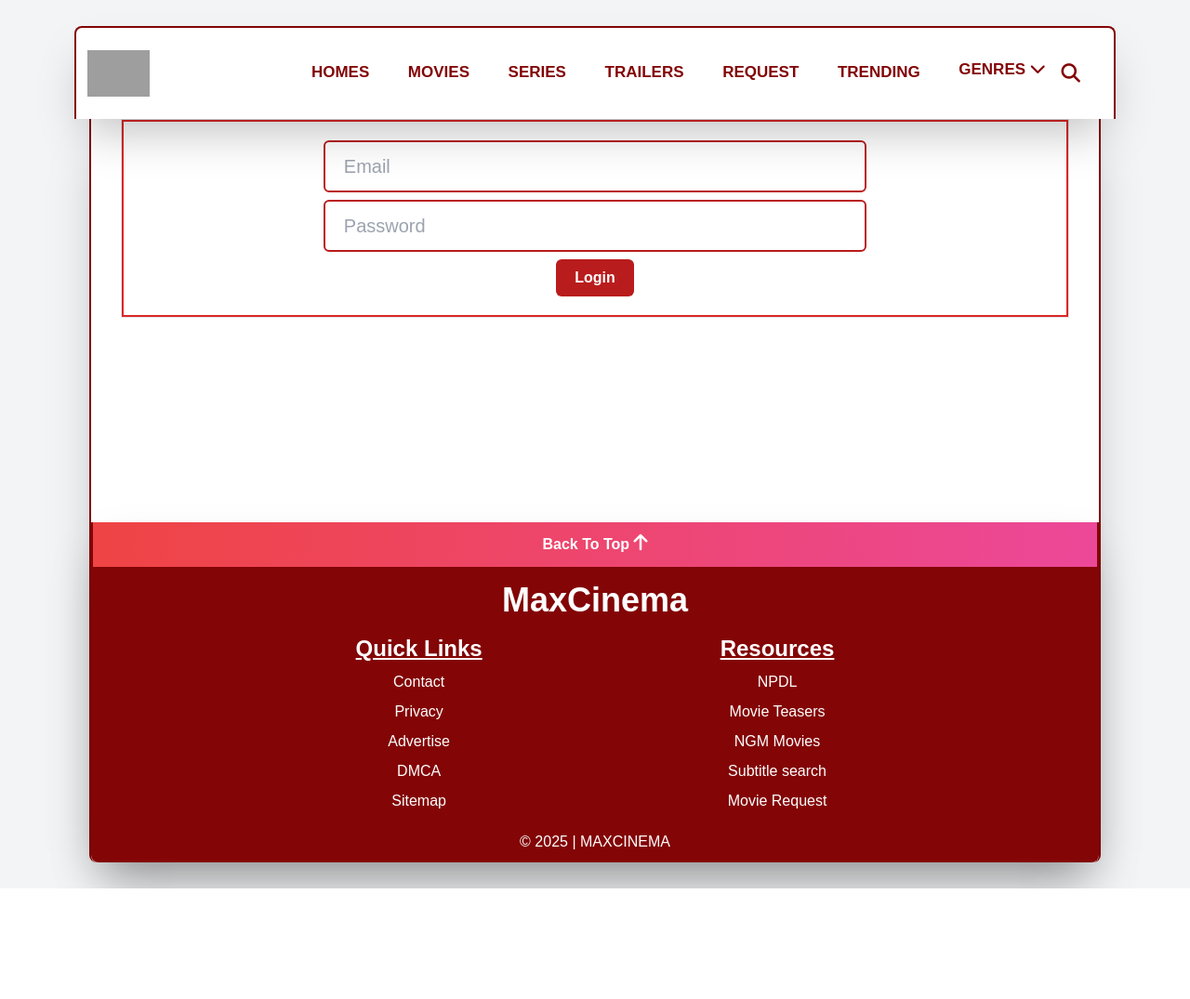
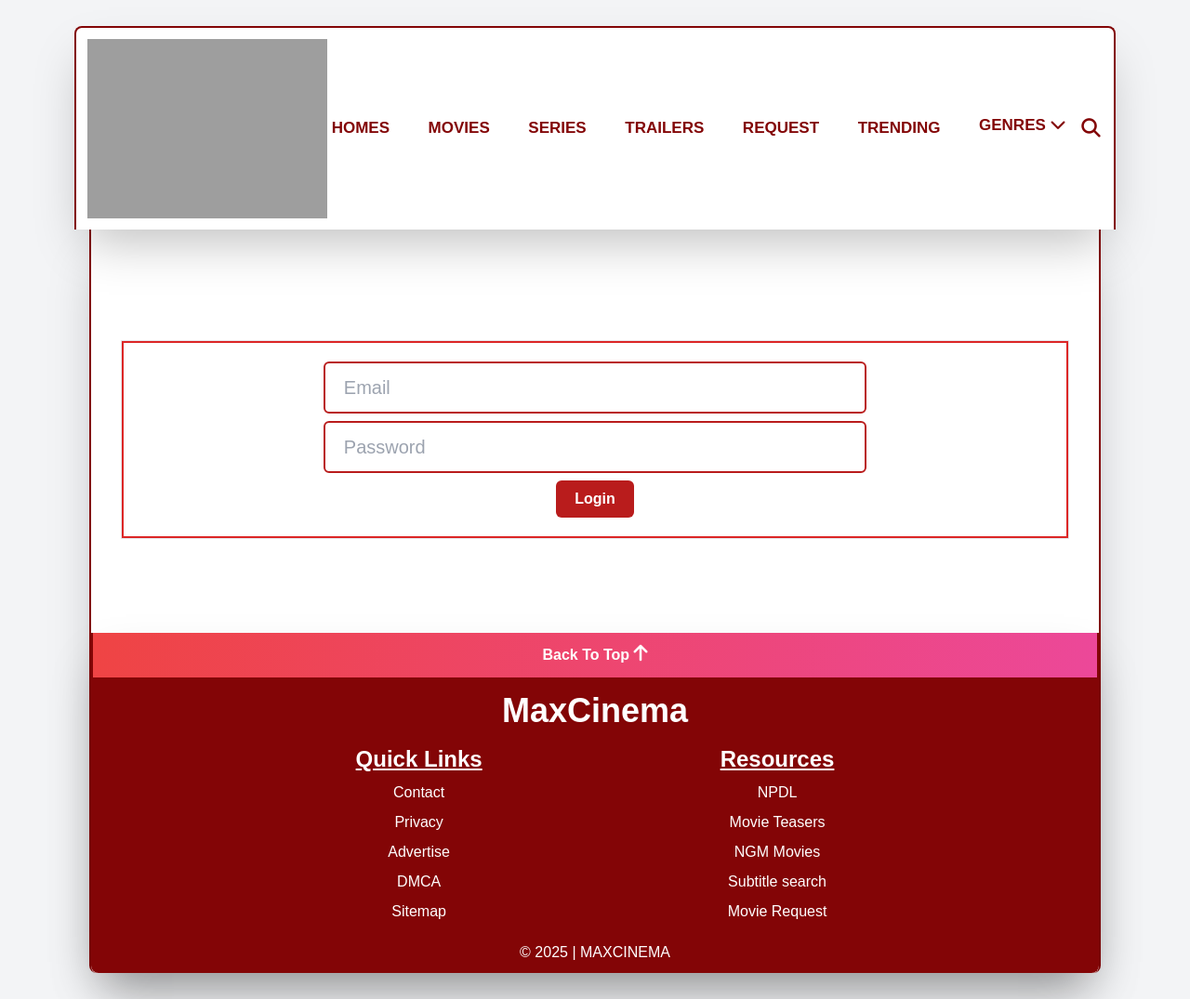
Before and after one commit to Ifeanyi-design/maxcinema, a Flask app: a page that uses app/templates/header.html in a window 1280 px wide. Shown: the whole page at 93% size. Before the commit the page ends 956 px from the top, so only its background shows below. Run offline with Flask 3, Linux system fonts and the light colour scheme; some libraries are stand-ins or nearby versions; grey boxes are pictures that could not be loaded.

Commit message:
Update header.html

```diff
--- a/app/templates/header.html
+++ b/app/templates/header.html
@@ -6,9 +6,12 @@
 
         <a href="{{ url_for('main.index') }}" class="flex items-center">
             <div id="logo" class="left-0">
-                <img src="https://i.imgur.com/UlSeHMa.png" alt="MaxCinema" style="height: 50px; width: auto;">
+                <img src="https://i.imgur.com/UlSeHMa.png"
+             alt="MaxCinema"
+             class="h-10 md:h-16 w-auto">
             </div>
         </a>
+
 
 
         <nav id="Navbar" class="hidden md:flex right-4 mr-0 relative flex-wrap z-50">
```
